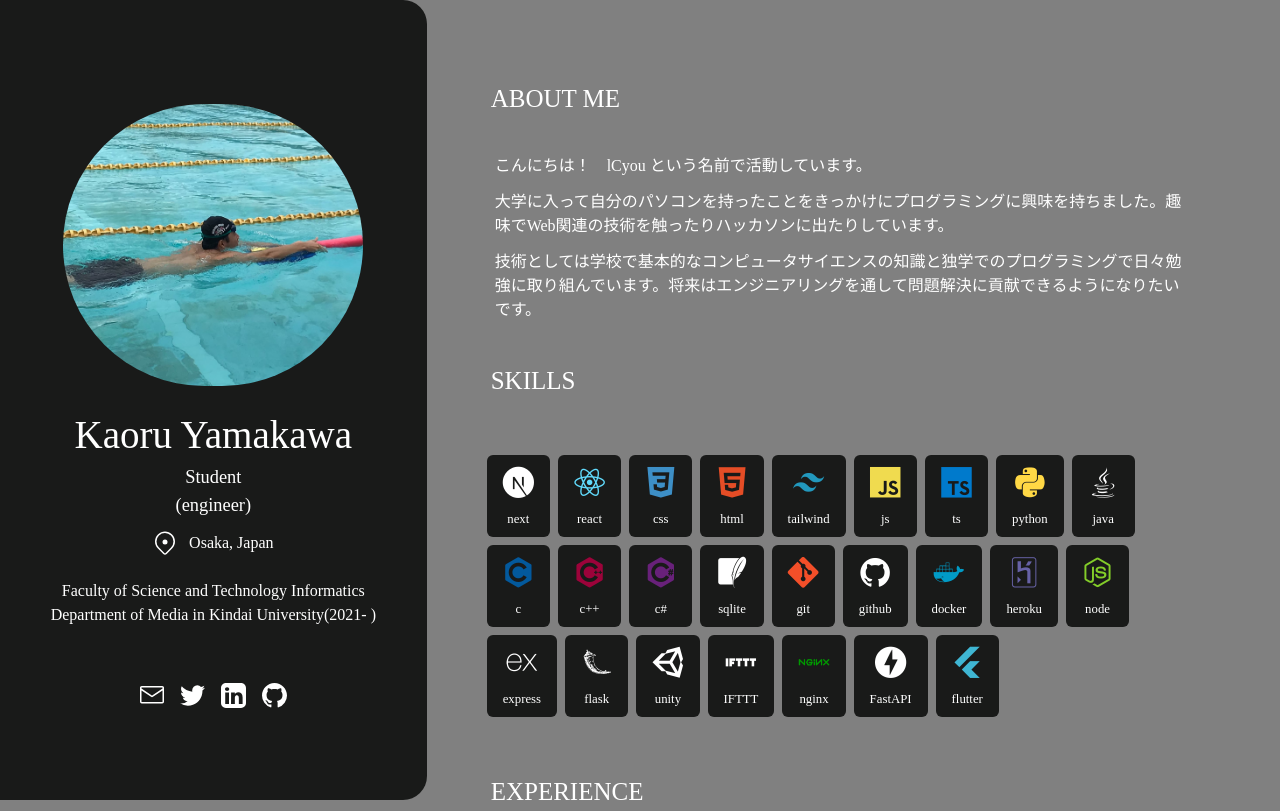
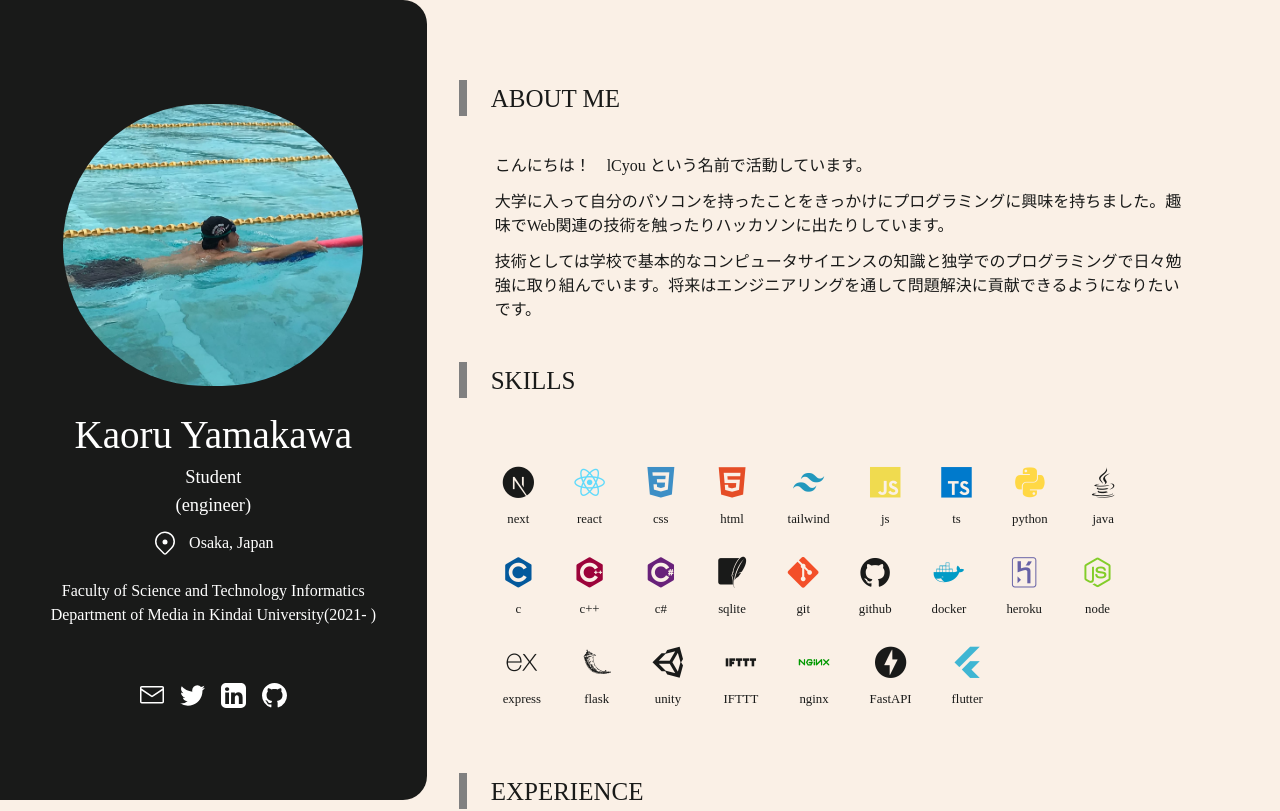
Before and after one commit to lCyou/portfolio2023, a Next.js app: page / in a window 1280 px wide. Shown: the top 811 px of the page. Built offline with nearby package versions, Linux system fonts and the light colour scheme.

Commit message:
change color to anime

```diff
--- a/app/component/about-me.jsx
+++ b/app/component/about-me.jsx
@@ -8,7 +8,7 @@ const AboutMe = ({ data}) => {
 		<section>
 			<div className='flex my-4'>
 			<div className="bg-grey w-2 h-9 mr-6"></div>
-			<h2 className='text-white mb-5'> {title}</h2>
+			<h2 className='text-black mb-5'> {title}</h2>
 			</div>
 			{body?.map((el, i) => (
 				<p key={`${id}_${i}`} className='mt-3 mb-3 ml-9'>
--- a/app/component/experience.jsx
+++ b/app/component/experience.jsx
@@ -8,7 +8,7 @@ const Experience = ({ data }) => {
 		<section>
             <div className='flex my-4'>
             <div className="bg-grey w-2 h-9 mr-6"></div>
-			<h2 className='text-white mb-6'> {title}</h2>
+			<h2 className='text-black mb-6'> {title}</h2>
             </div>
 			<div className='flex flex-col gap-6'>
 				{reverse.map(({ date, event, role, id, status}) => (
--- a/app/component/my-skill.jsx
+++ b/app/component/my-skill.jsx
@@ -21,7 +21,7 @@ const MySkill = ({ data }) => {
 		<section>
             <div className='flex my-4'>
                 <div className="bg-grey w-2 h-9 mr-6"></div>
-			    <h2 className='mb-6 text-white'>{title}</h2>
+			    <h2 className='mb-6 text-black'>{title}</h2>
             </div>
             <div className="ml-7">
             {content}
--- a/app/global.css
+++ b/app/global.css
@@ -49,5 +49,5 @@ main h2 {
 }
 
 .skill {
-	@apply bg-black text-3xl py-2 px-4 w-fit rounded-md;
+	@apply text-3xl py-2 px-4 w-fit rounded-md;
 }
--- a/app/layout.tsx
+++ b/app/layout.tsx
@@ -17,7 +17,7 @@ export default function RootLayout({
 
 			</head>
 
-			<body className='bg-grey flex flex-col sm:flex-row'>
+			<body className='bg-weate flex flex-col sm:flex-row'>
 				<Sidebar data={personalData} />
 				<main className='grow-full justify-center p-8 sm:p-16 w-full sm:basis-2/3  ml-auto mr-8'>
 					{children}
--- a/app/page.tsx
+++ b/app/page.tsx
@@ -8,7 +8,7 @@ import ProfessionalExperience from "./component/professional-experience";
 const page = () => {
 	return (
 		<div>
-			<div className="text-white ">
+			<div className="text-black ">
 			<AboutMe data={aboutMe} />
 			<MySkill data={skills}/>
 			<Experience data={workData} />
--- a/tailwind.config.js
+++ b/tailwind.config.js
@@ -11,6 +11,7 @@ module.exports = {
 			yellow: "#FFF734",
 			green: "#68F590",
 			grey: "#808080",
+			weate: "#faf0e6",
 			"grey-light": "#FAFAFA",
 			"green-light": "#d2eff1",
 			white: "#fff",
```
